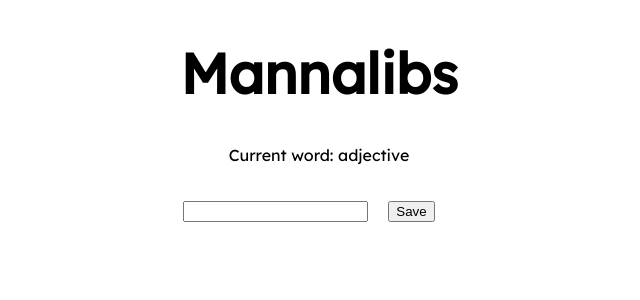
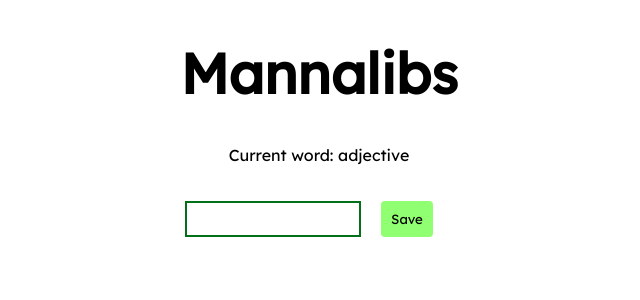
Before and after one commit to Mannalyn/madelyn-anna-project, a Next.js app: page / in a window 1280 px wide. Shown: the top 300 px of the page, without its empty margins (321-961 px from the left). Built offline with nearby package versions, Linux system fonts and the light colour scheme.

Commit message:
Re-styled button and input, adjusted width and margin of div that displays the story

```diff
--- a/src/app/globals.css
+++ b/src/app/globals.css
@@ -5,3 +5,21 @@ body {
 h1 {
     font-size: 3.5em;
 }
+
+input {
+    padding: 8px;
+    outline: none;
+    border: 2px solid #027018;
+}
+
+button {
+    padding: 10px;
+    background-color: #90ff71;
+    outline: none;
+    border: none;
+    border-radius: 4px;
+}
+
+button:hover {
+    cursor: pointer;
+}
--- a/src/app/layout.js
+++ b/src/app/layout.js
@@ -1,7 +1,7 @@
 import "./globals.css";
 import { Lexend } from "next/font/google";
 
-const lexend = Lexend({
+export const lexend = Lexend({
     weight: ["400"],
     subsets: ["latin"]
 })
--- a/src/app/page.js
+++ b/src/app/page.js
@@ -1,6 +1,7 @@
 "use client"
 import { useState } from "react";
 import styles from "./page.module.css";
+import { lexend } from "./layout.js";
 
 function Story() {
     const [fillInWords, changeFillInWords] = useState({
@@ -34,7 +35,7 @@ function Story() {
                 "display": phase == 0 ? "block" : "none"
             }}>
                 <p>Current word: {fillInWords[currentWord]}</p>
-                <input value={currentInput} onChange={e => updateCurrentInput(e.target.value)} />
+                <input value={currentInput} onChange={e => updateCurrentInput(e.target.value)} className={lexend.className} />
                 <button onClick={() => {
                     changeFillInWords(() => {
                         const updatedArray = Object.entries(fillInWords).map(i => i[0].toString() == currentWord.toString() ? [i[0], currentInput] : i);
@@ -56,11 +57,13 @@ function Story() {
                     }
                 }} style={{
                     margin: "20px"
-                }}>Save</button>
+                }} className={lexend.className}>Save</button>
             </div>
 
             <div style={{
-                "display": phase == 0 ? "none" : "block"
+                "display": phase == 0 ? "none" : "block",
+                "width": "50vw",
+                "margin": "auto"
             }}>
                 <p>
                     Once upon a time, there was a/an <Word wordKey="adjective1" /> <Word wordKey="noun1" />.
```
